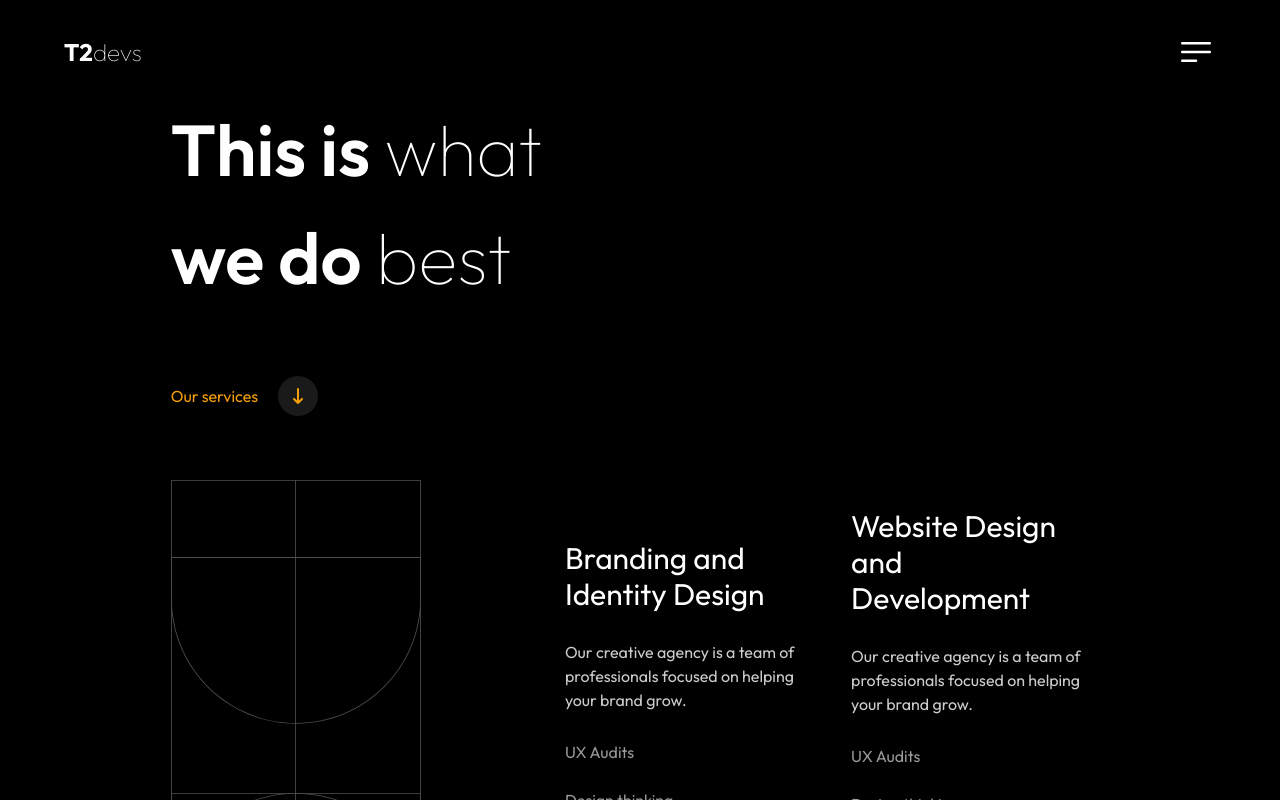
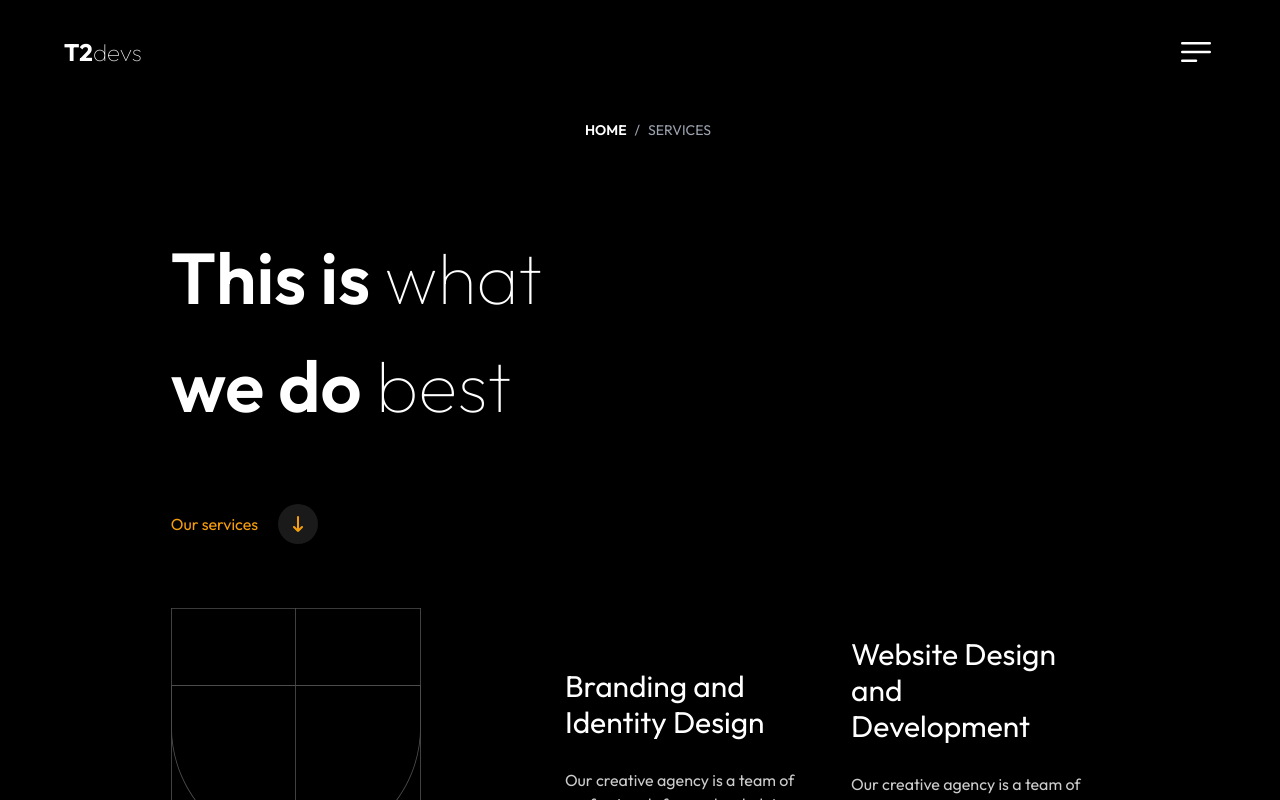
Before and after one commit to arahman-webdev/intern-next-js, a Next.js app: page /services in a window 1280 px wide. Shown: the top 800 px of the page. Built offline with nearby package versions, Linux system fonts and the light colour scheme.

Commit message:
Fixed navbar

```diff
--- a/src/Components/Hero.jsx
+++ b/src/Components/Hero.jsx
@@ -7,7 +7,7 @@ const Hero = () => {
     return (
         <>
 
-            <div className='bg-black pt-20 pb-5'>
+            <div className='bg-black pt-24 pb-6'>
                 <div className='pt-20'>
                     <div className="max-w-7xl w-full mx-auto px-2 md:px-10 xl:px-0 py-11 md:py-16 xl:py-32 flex flex-col lg:flex-row  justify-between gap-10">
                         {/* Text Section */}
--- a/src/Components/Navbar.jsx
+++ b/src/Components/Navbar.jsx
@@ -20,7 +20,7 @@ export default function Navbar() {
     <div className="fixed top-0 left-0 w-full z-50">
       <div className="bg-black">
         <div className="flex justify-between items-center px-16 py-8  text-white  mx-auto">
-          <h1 className="text-2xl font-bold cursor-pointer">T2<span className="opacity-95 font-thin">devs</span></h1>
+          <Link href={'/'}><h1 className="text-2xl font-bold cursor-pointer">T2<span className="opacity-95 font-thin">devs</span></h1></Link>
           <button className="text-white z-50 relative w-10 h-10" onClick={() => setOpen(!open)}>
             <MdClose
               size={40}
--- a/src/app/portfolio/page.jsx
+++ b/src/app/portfolio/page.jsx
@@ -22,11 +22,11 @@ const Portfolio = () => {
     }
     return (
         <div className='pt-14'>
-            <div>
 
-            </div>
             <div className='pb-14'>
+                <div className='py-16'>
                 <TopMenu title='Portfolio' />
+                </div>
                 <div className='lg:w-11/12 xl:w-10/12 2xl:w-4/6 mx-auto  w-full 2xl:px-24 xl:px-16  px-4'>
                 <h1 className='text-6xl font-medium leading-normal mt-5'><span className='font-semibold'>Designing a <br /> Better</span> <span className='font-thin'>World Today</span></h1>
                 <TopTitle bgColor='bg-[#E5E5E5]' title={'Our works'} scrollToWork={scrollToWork}  />
--- a/src/app/services/page.jsx
+++ b/src/app/services/page.jsx
@@ -9,7 +9,7 @@ import Contact from '@/SharedComponents/Contact';
 const Services = () => {
     return (
         <div className='bg-black py-14 text-white'>
-            <div>
+            <div className='py-16'>
                 <TopMenu title={'Services'} color='text-white' />
             </div>
             <div className='lg:w-11/12 xl:w-10/12 2xl:w-4/6 mx-auto  w-full 2xl:px-24 xl:px-16  px-4 '>
```
